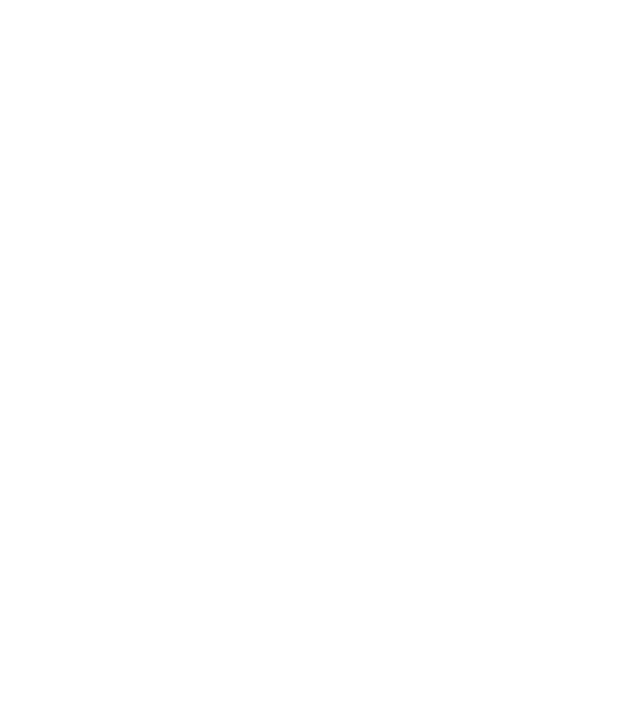
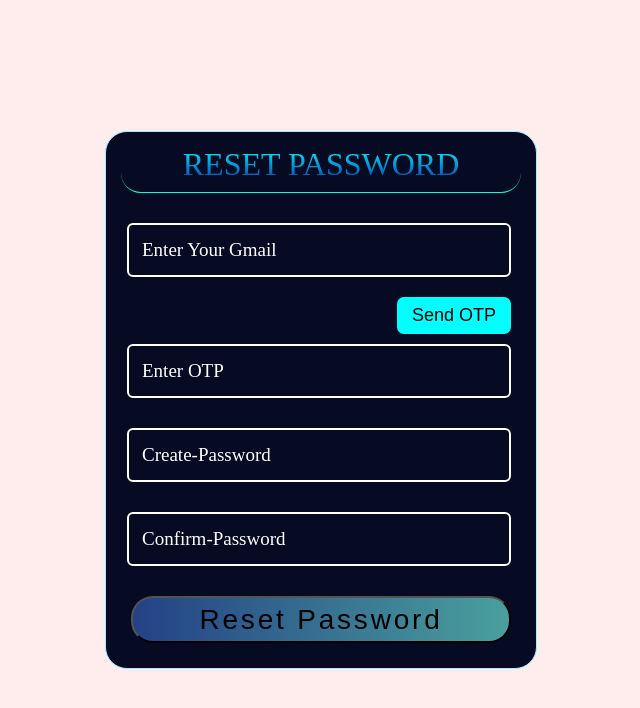
Before and after one commit to panda-pavani/incomplete, a React (Create React App) app: page /ForgotPassword in a window 1280 px wide. Before the commit this address had no page. Shown: the top 708 px of the page, without its empty margins (319-959 px from the left). Built offline with nearby package versions, Linux system fonts and the light colour scheme.

Commit message:
ForgotPassword

```diff
--- a/src/App.jsx
+++ b/src/App.jsx
@@ -27,6 +27,7 @@ import Requests from "./pages/Requests";
 import EnrolledStudents from "./pages/EnrolledStudents";
 import ProfProfile from "./pages/ProfProfile";
 import HomeFaculty from "./pages/HomeFaculty";
+import ForgotPassword from "./components/authentication/ForgotPassword";
 
 function App() {
   // var isWho = "user";
@@ -116,6 +117,8 @@ function App() {
             <Route index element={<SignIn sendDataToParent={getData} />} />
             <Route path="SignUp" element={<SignUp />} />
             <Route path="SignIn" element={<SignIn sendDataToParent={getData} />} />
+            <Route path="ForgotPassword" element={<ForgotPassword />} />
+
 
           </Routes>
         </BrowserRouter>
--- /dev/null
+++ b/src/components/authentication/ForgotPassword.js
@@ -0,0 +1,77 @@
+import React, { useState } from 'react';
+import { Link } from 'react-router-dom';
+import './styl.css';
+
+function ForgotPassword(){
+    const [data, setData] =useState({
+        email: "",
+        password: "",
+        confirmPassword: "",
+    })
+
+    const [email, setEmail] = useState("");
+    const [password, setPassword] = useState("");
+    const [confirmPassword, setConfirmPassword] = useState("");
+    const [OTP, setOTP] = useState("");
+
+    function handleOTP(){
+
+    }
+
+    function handleChange(e){
+        const {name, value} = e.target;
+        if(name ==="OTP"){
+         setOTP(value)
+        }
+        setData((prevValue) => {
+             return {
+                 ...prevValue,
+                 [name] :value
+             }
+        })
+    }
+
+    function handleClick(){
+        setEmail(data.email);
+        setPassword(data.password);
+        setConfirmPassword(data.confirmPassword);
+        setData({
+            email: "",
+            password: "",
+            confirmPassword: "",
+        })
+        if(password == confirmPassword){
+            <Link to="/SignIn"> </Link>
+        }
+    }
+
+    return(
+        <div className='login-position'>
+        <div className='login-box-2'>
+            <div className='reset-heading'>RESET PASSWORD</div>
+              <div className='cont2'>
+                 <div className='input-field'>
+                    <input  onChange={handleChange} value={data.email} name='email' type="email" required="required" />
+                    <label>Enter Your Gmail</label>
+                 </div>
+                 <button onClick={handleOTP} className='otpButton'>Send OTP</button>
+                 <div className='input-field'>
+                    <input  onChange={handleChange} value={OTP} name='OTP' type="text" required="required" />
+                    <label>Enter OTP</label>
+                 </div>
+                 <div className='input-field'>
+                    <input  onChange={handleChange} value={data.password} name='password' type="password" required="required" />
+                    <label>Create-Password</label>
+                 </div>
+                 <div className='input-field'>
+                    <input onChange={handleChange} value={data.confirmPassword} name='confirmPassword' type="password" required="required" />
+                    <label>Confirm-Password</label>
+                 </div>
+                </div>
+                <button onClick={handleClick} className='btn'>Reset Password</button>
+        </div>
+        </div>
+    )
+}
+
+export default ForgotPassword;
--- a/src/components/authentication/SignIn.js
+++ b/src/components/authentication/SignIn.js
@@ -135,6 +135,9 @@ function SignIn(props) {
           <Link className="a" to="/SignUp">
             New Student? SignUp
           </Link>
+          <Link className="a1" to="/ForgotPassword">
+            ForgotPassword?
+          </Link>
         </div>
       </div>
     </div>
--- a/src/components/authentication/styl.css
+++ b/src/components/authentication/styl.css
@@ -28,6 +28,21 @@
   border-bottom: 1px solid rgb(0, 255, 213);
   border-radius: 20px;
 }
+.reset-heading {
+  height: 35px;
+  /* background-color: #060b23; */
+  background: -webkit-linear-gradient(#00ffff, #020096);
+  -webkit-background-clip: text;
+  -webkit-text-fill-color: transparent;
+  /* color: rgb(45, 255, 157); */
+  font-size: 2em;
+  display: flex;
+  justify-content: center;
+  align-items: center;
+  padding-bottom: 10px;
+  border-bottom: 1px solid rgb(0, 255, 213);
+  border-radius: 20px;
+}
 .error{
   color: rgb(255, 109, 109);
 }
@@ -51,7 +66,7 @@ align-items: end;
 }
 .login-box{
   /* z-index: 0; */
-  height: 400px;
+  height: 420px;
   width: 400px;
 background-color: #060b23;
   padding: 15px;
@@ -70,9 +85,14 @@ background-color: #060b23;
 margin: 10px;
    border-radius: 22px;
    transition: 0.3s;
-
 }
-
+.a{
+  padding: 16px 10px;
+}
+.a1{
+  padding: 10px 10px;
+  color:#0ddbe6
+}
 .login-box:focus-within {
   border-color: rgb(69, 94, 184);
   border-top-color:#00ffff ;
@@ -119,7 +139,7 @@ margin: 10px;
 }
 .btm{
   color: white;
-  height: 30px;
+  height: 70px;
   text-align: center;
 }
 .btm span{
```
